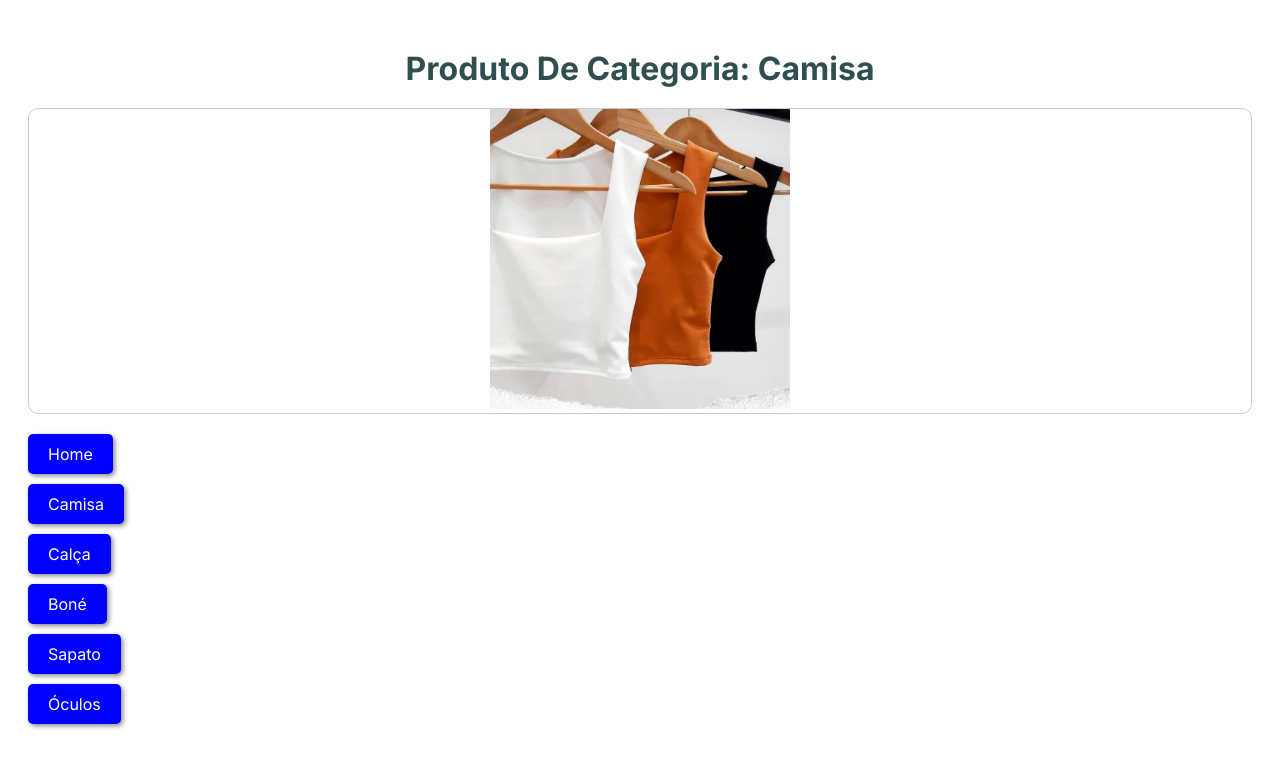
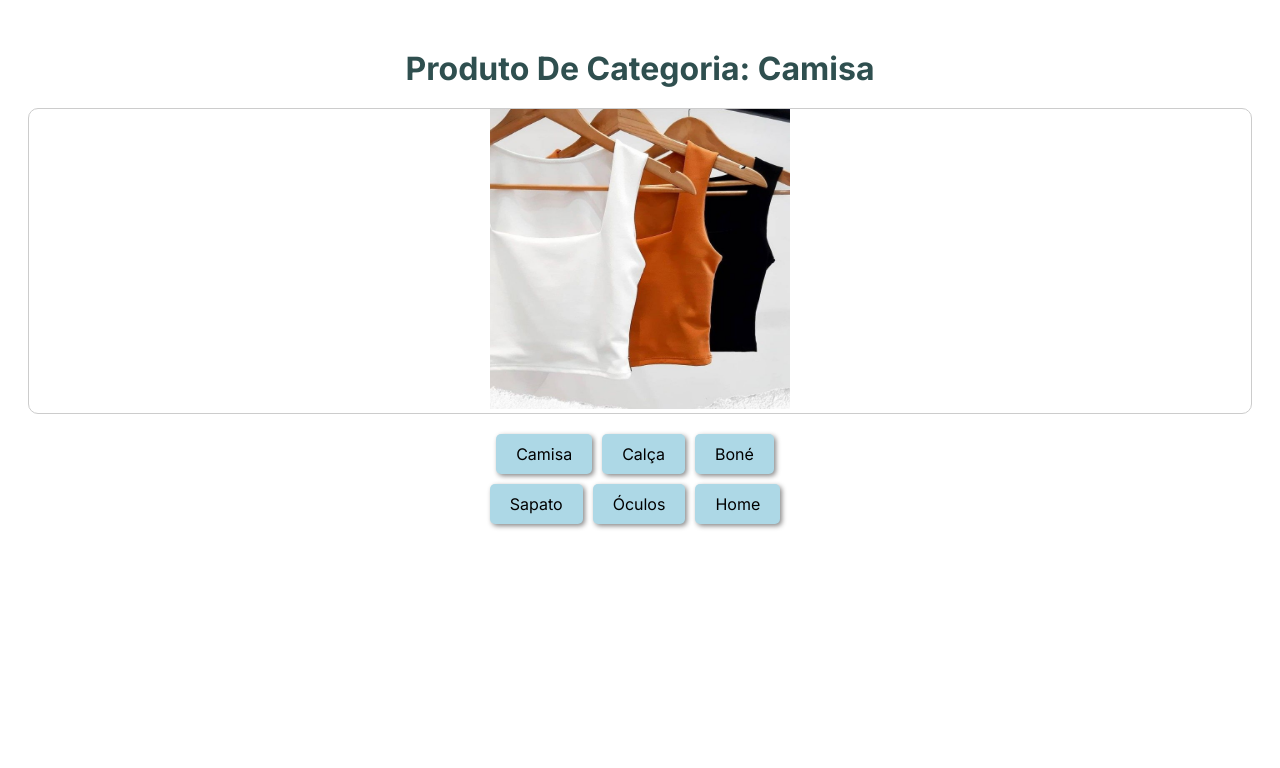
Before and after one commit to Emii2003/Atividade_Next.js, a Next.js app: page /produtos/Camisa in a window 1280 px wide. Shown: the top 768 px of the page. Built offline with nearby package versions, Linux system fonts and the light colour scheme.

Commit message:
alteracao orientacao e cor - btn

```diff
--- a/src/app/produtos/[item]/page.js
+++ b/src/app/produtos/[item]/page.js
@@ -6,7 +6,6 @@ export default function Produto({ params }) {
   const imagePath = `/produtos/${item}.jpg`;
 
   return (
-    <>
     <div style={styles.container}>
       <h1 style={styles.heading}>Produto de categoria: {params.item}</h1>
       <div style={styles.imageContainer}>
@@ -18,45 +17,32 @@ export default function Produto({ params }) {
         />
       </div>
 
-        <ul style={styles.linkList}>
-          <li style={styles.linkListItem}>
+      <div style={styles.buttonRows}>
+        <div style={styles.buttonRow}>
+          <Link href="/produtos/Camisa">
+            <span style={styles.linkButton}>Camisa</span>
+          </Link>
+          <Link href="/produtos/calca">
+            <span style={styles.linkButton}>Calça</span>
+          </Link>
+          <Link href="/produtos/bone">
+            <span style={styles.linkButton}>Boné</span>
+          </Link>
+        </div>
+        <div style={styles.buttonRow}>
+          <Link href="/produtos/sapato">
+            <span style={styles.linkButton}>Sapato</span>
+          </Link>
+          <Link href="/produtos/oculos">
+            <span style={styles.linkButton}>Óculos</span>
+          </Link>
           <Link href="/">
             <span style={styles.linkButton}>Home</span>
           </Link>
-          </li>
-          <li style={styles.linkListItem}>
-            <Link href="/produtos/Camisa">
-              <span style={styles.linkButton}>Camisa</span>
-            </Link>
-          </li>
-
-          <li style={styles.linkListItem}>
-            <Link href="/produtos/calca">
-              <span style={styles.linkButton}>Calça</span>
-            </Link>
-          </li>
-
-          <li style={styles.linkListItem}>
-            <Link href="/produtos/bone">
-              <span style={styles.linkButton}>Boné</span>
-            </Link>
-          </li>
-
-          <li style={styles.linkListItem}>
-            <Link href="/produtos/sapato">
-              <span style={styles.linkButton}>Sapato</span>
-            </Link>
-          </li>
-
-          <li style={styles.linkListItem}>
-            <Link href="/produtos/oculos">
-              <span style={styles.linkButton}>Óculos</span>
-            </Link>
-          </li>
-        </ul>
         </div>
-    </>
-  )
+      </div>
+    </div>
+  );
 }
 
 const styles = {
@@ -76,17 +62,19 @@ const styles = {
     overflow: 'hidden',
     marginBottom: '20px',
   },
-  linkList: {
-    listStyleType: 'none',
-    textAlign: 'left',
-    paddingLeft: 0,
+  buttonRows: {
+    display: 'flex',
+    flexDirection: 'column',
+    alignItems: 'center',
   },
-  linkListItem: {
+  buttonRow: {
+    display: 'flex',
+    justifyContent: 'center',
     marginBottom: '10px',
   },
   linkButton: {
-    backgroundColor: 'blue',
-    color: 'white',
+    backgroundColor: 'lightblue',
+    color: 'black',
     padding: '10px 20px',
     border: 'none',
     borderRadius: '5px',
@@ -94,6 +82,7 @@ const styles = {
     textDecoration: 'none',
     display: 'inline-block',
     cursor: 'pointer',
+    marginRight: '10px',
   },
   linkButtonHover: {
     backgroundColor: 'navy',
```
Lines whose indentation alone changed are shown as unchanged.
